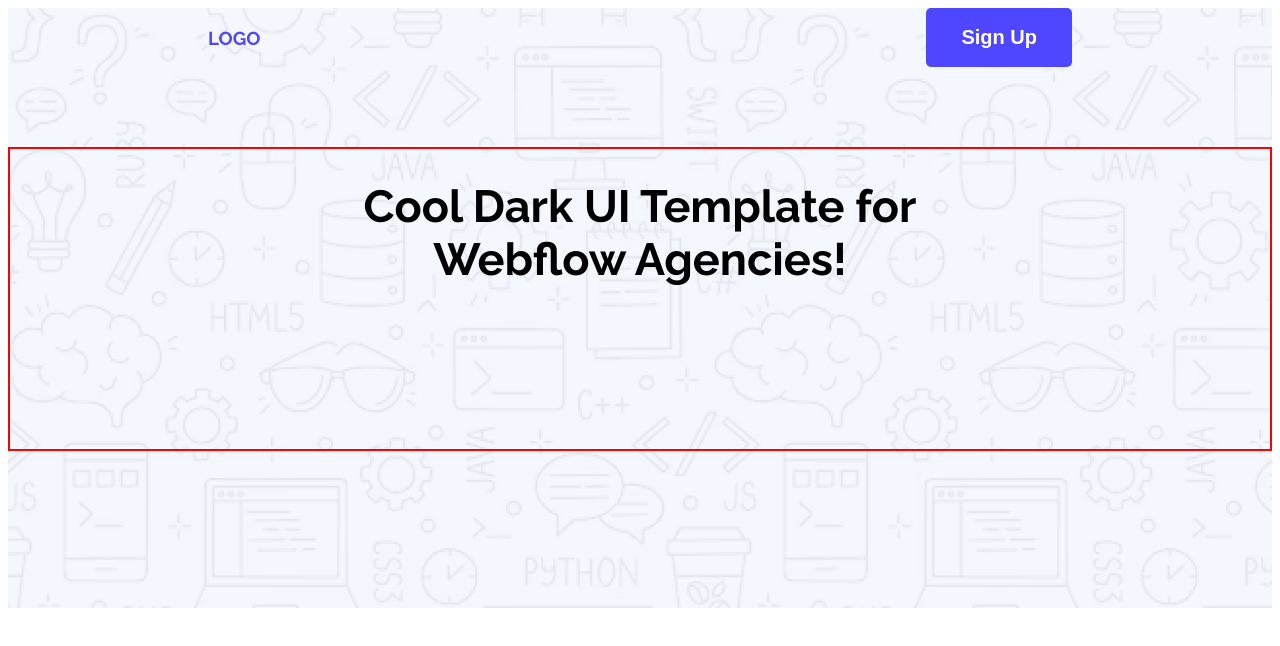
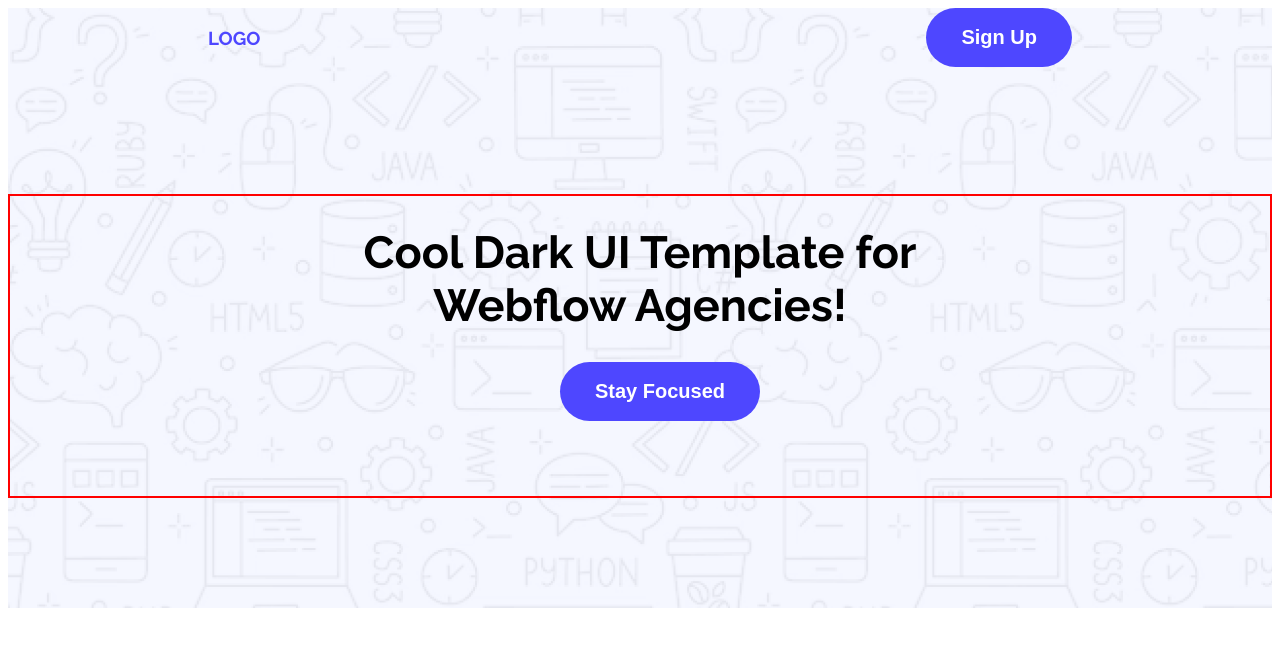
Before and after one commit to rimiruma/Assignment-1-, a plain HTML site: page index.html in a window 1280 px wide. Drawn offline with Linux system fonts and the light colour scheme.

Commit message:
added banner  setup done

```diff
--- a/index.html
+++ b/index.html
@@ -14,12 +14,13 @@
 
 <body class="raleway-normal">
 <header class="header">
-    <nav>
+    <nav class="nav-content">
         <h3 class="nav-title">LOGO</h3>
         <button class="btn-primary">Sign Up</button>
     </nav>
     <div class="banner">
         <h1 class="banner-title">Cool Dark UI Template for <br> Webflow Agencies!</h1>
+        <button class="btn-primary btn">Stay Focused</button>
     </div>
 </header>
 </body>
--- a/styles/assignment1.css
+++ b/styles/assignment1.css
@@ -13,7 +13,7 @@
     font-size: 20px;
     border: none;
     padding: 18px 35px;
-    border-radius: 5px;
+    border-radius: 35px;
   }
 
   nav{
@@ -21,6 +21,7 @@
     align-items: center;
     justify-content: space-between;
     margin: 0px 200px;
+
 }
 
 .nav-title{
@@ -47,5 +48,14 @@
 .banner{
     border: 2px solid red;
     height: 300px;
-    margin-top: 80px;
+    margin-top: 10%;
 }
+
+.btn{
+
+   margin-left: 550px;
+}
+
+/* .nav-content{
+margin-top: 20px;
+} */
```
